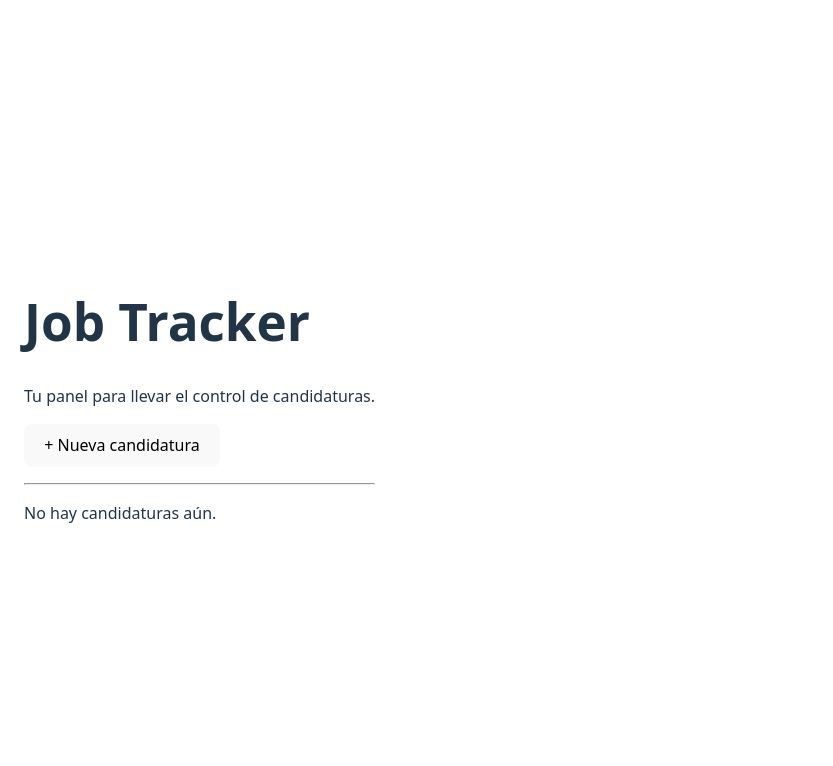
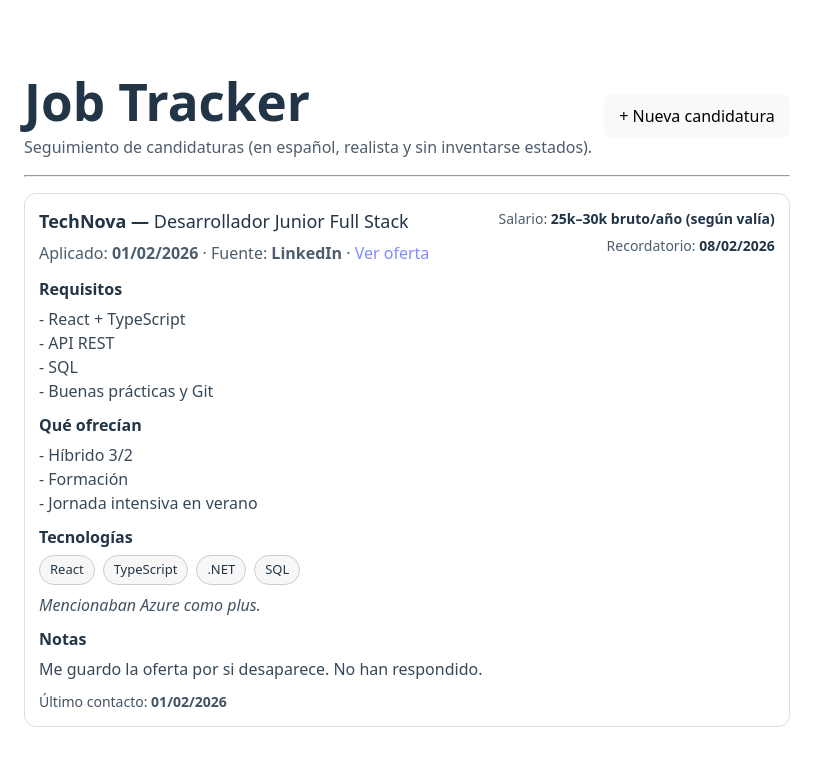
Before and after one commit to SergiEscue/job-tracker-frontend, a React (Vite) app: page / in a window 1280 px wide. Shown: the top 766 px of the page, without its empty margins (0-833 px from the left). Built offline with nearby package versions, Linux system fonts and the light colour scheme.

Commit message:
render mock candidaturas list

```diff
--- a/src/App.tsx
+++ b/src/App.tsx
@@ -1,14 +1,153 @@
+// src/App.tsx
+
+import { mockCandidaturas } from "./services/mockCandidaturas";
+import type { Candidatura } from "./types/candidatura";
+
+// Función helper para convertir "YYYY-MM-DD" a "DD/MM/YYYY"
+// Si no hay fecha, devolvemos "—"
+function formatISOToES(iso?: string) {
+  if (!iso) return "—";
+
+  // Separamos por "-" y reordenamos
+  const [y, m, d] = iso.split("-");
+  if (!y || !m || !d) return iso; // por si viene raro, lo mostramos tal cual
+
+  return `${d}/${m}/${y}`;
+}
+
 export default function App() {
   return (
-    <div style={{ padding: 24, fontFamily: "system-ui" }}>
-      <h1>Job Tracker</h1>
-      <p>Tu panel para llevar el control de candidaturas.</p>
+    // Contenedor principal: centrado, ancho máximo, padding
+    <div style={{ padding: 24, fontFamily: "system-ui", maxWidth: 980, margin: "0 auto" }}>
 
-      <button>+ Nueva candidatura</button>
+      {/* CABECERA: título + descripción + botón */}
+      <header style={{ display: "flex", justifyContent: "space-between", alignItems: "center", gap: 12 }}>
+        <div>
+          <h1 style={{ margin: 0 }}>Job Tracker</h1>
+          <p style={{ margin: "6px 0 0", opacity: 0.8 }}>
+            Seguimiento de candidaturas (en español, realista y sin inventarse estados).
+          </p>
+        </div>
+
+        {/* Botón todavía no hace nada; más adelante abrirá un formulario */}
+        <button style={{ padding: "10px 14px", cursor: "pointer" }}>
+          + Nueva candidatura
+        </button>
+      </header>
 
       <hr style={{ margin: "16px 0" }} />
 
-      <p>No hay candidaturas aún.</p>
+      {/* LISTA: aquí pintamos todas las candidaturas */}
+      <section style={{ display: "grid", gap: 12 }}>
+
+        {/* map() recorre el array y devuelve un <article> por cada candidatura */}
+        {mockCandidaturas.map((c: Candidatura) => (
+          <article
+            key={c.id} // key obligatorio en listas para que React optimice el render
+            style={{
+              border: "1px solid #ddd",
+              borderRadius: 12,
+              padding: 14,
+              background: "white",
+            }}
+          >
+            {/* FILA SUPERIOR: empresa/puesto + info derecha (salario/recordatorio) */}
+            <div style={{ display: "flex", justifyContent: "space-between", gap: 12, flexWrap: "wrap" }}>
+              <div>
+                <h2 style={{ margin: 0, fontSize: 18 }}>
+                  {c.empresa} — <span style={{ fontWeight: 500 }}>{c.puesto}</span>
+                </h2>
+
+                {/* Línea secundaria con fecha, fuente y link si existe */}
+                <p style={{ margin: "6px 0 0", opacity: 0.8 }}>
+                  Aplicado: <strong>{formatISOToES(c.fechaAplicacion)}</strong> · Fuente: <strong>{c.fuente}</strong>
+
+                  {/* Render condicional: si hay enlaceOferta, mostramos el link */}
+                  {c.enlaceOferta ? (
+                    <>
+                      {" "}·{" "}
+                      <a href={c.enlaceOferta} target="_blank" rel="noreferrer">
+                        Ver oferta
+                      </a>
+                    </>
+                  ) : null}
+                </p>
+              </div>
+
+              {/* Columna derecha: salario + recordatorio */}
+              <div style={{ textAlign: "right" }}>
+                <div style={{ fontSize: 14 }}>
+                  <span style={{ opacity: 0.8 }}>Salario:</span> <strong>{c.salario ?? "—"}</strong>
+                </div>
+                <div style={{ fontSize: 14, marginTop: 6 }}>
+                  <span style={{ opacity: 0.8 }}>Recordatorio:</span> <strong>{formatISOToES(c.recordatorio)}</strong>
+                </div>
+              </div>
+            </div>
+
+            {/* CUERPO: requisitos, ofrecían, tecnologías, notas, último contacto */}
+            <div style={{ marginTop: 12, display: "grid", gap: 10 }}>
+              <div>
+                <strong>Requisitos</strong>
+
+                {/* pre para respetar saltos de línea del texto */}
+                <pre style={{ margin: "6px 0 0", whiteSpace: "pre-wrap", fontFamily: "inherit", opacity: 0.9 }}>
+                  {c.requisitos}
+                </pre>
+              </div>
+
+              <div>
+                <strong>Qué ofrecían</strong>
+                <pre style={{ margin: "6px 0 0", whiteSpace: "pre-wrap", fontFamily: "inherit", opacity: 0.9 }}>
+                  {c.ofrecian}
+                </pre>
+              </div>
+
+              <div>
+                <strong>Tecnologías</strong>
+
+                {/* Tags: recorremos tecnologiasTags y pintamos una “píldora” por tag */}
+                <div style={{ marginTop: 6, display: "flex", gap: 8, flexWrap: "wrap" }}>
+                  {c.tecnologiasTags.map((t: string) => (
+                    <span
+                      key={t}
+                      style={{
+                        border: "1px solid #ccc",
+                        borderRadius: 999,
+                        padding: "4px 10px",
+                        fontSize: 13,
+                        background: "#f7f7f7",
+                      }}
+                    >
+                      {t}
+                    </span>
+                  ))}
+                </div>
+
+                {/* Texto extra de tecnologías: solo si existe */}
+                {c.tecnologiasNotas ? (
+                  <p style={{ margin: "8px 0 0", opacity: 0.85 }}>
+                    <em>{c.tecnologiasNotas}</em>
+                  </p>
+                ) : null}
+              </div>
+
+              {/* Notas: solo si hay */}
+              {c.notas ? (
+                <div>
+                  <strong>Notas</strong>
+                  <p style={{ margin: "6px 0 0", opacity: 0.9 }}>{c.notas}</p>
+                </div>
+              ) : null}
+
+              {/* Último contacto: siempre mostramos, pero si no hay fecha -> "—" */}
+              <div style={{ fontSize: 14, opacity: 0.85 }}>
+                <span>Último contacto:</span> <strong>{formatISOToES(c.ultimoContacto)}</strong>
+              </div>
+            </div>
+          </article>
+        ))}
+      </section>
     </div>
   );
 }
--- /dev/null
+++ b/src/services/mockCandidaturas.ts
@@ -0,0 +1,30 @@
+// src/services/mockCandidaturas.ts
+
+import type { Candidatura } from "../types/candidatura";
+
+// "mockCandidaturas" es un array con datos de ejemplo.
+// Lo ponemos en /services porque más adelante este archivo podría convertirse en:
+// - llamadas a API (fetch/axios)
+// - o un servicio que usa localStorage
+export const mockCandidaturas: Candidatura[] = [
+  {
+    id: "1",
+    empresa: "TechNova",
+    puesto: "Desarrollador Junior Full Stack",
+    fechaAplicacion: "2026-02-01",
+    fuente: "LinkedIn",
+    enlaceOferta: "https://example.com/oferta-1",
+
+    requisitos: "- React + TypeScript\n- API REST\n- SQL\n- Buenas prácticas y Git",
+    ofrecian: "- Híbrido 3/2\n- Formación\n- Jornada intensiva en verano",
+
+    tecnologiasTags: ["React", "TypeScript", ".NET", "SQL"],
+    tecnologiasNotas: "Mencionaban Azure como plus.",
+
+    salario: "25k–30k bruto/año (según valía)",
+    notas: "Me guardo la oferta por si desaparece. No han respondido.",
+
+    ultimoContacto: "2026-02-01",
+    recordatorio: "2026-02-08",
+  },
+];
--- /dev/null
+++ b/src/types/candidatura.ts
@@ -0,0 +1,41 @@
+// src/types/candidatura.ts
+
+// Fuente indica de dónde viene la oferta.
+// Esto es un "union type": solo permite estos valores exactos (evita typos).
+export type Fuente = "LinkedIn" | "InfoJobs" | "Web empresa" | "Recruiter" | "Otra";
+
+// Candidatura es el "modelo" principal de la app.
+// Si en el futuro lo conectamos a .NET + DB, este tipo te guía para mantener consistencia.
+export type Candidatura = {
+  id: string; // Identificador único (por ahora en mock; luego vendrá de DB)
+
+  empresa: string;
+  puesto: string;
+
+  // Guardamos fechas en formato ISO "YYYY-MM-DD".
+  // Ventaja: fácil de ordenar y compatible con backend.
+  fechaAplicacion: string;
+
+  fuente: Fuente;
+
+  // El enlace es opcional porque a veces la oferta se borra o no hay link.
+  enlaceOferta?: string;
+
+  // Requisitos y lo que ofrecían mejor en texto (la oferta real suele ser texto libre).
+  requisitos: string;
+  ofrecian: string;
+
+  // Tecnologías: aquí combinamos tags (lista) + notas libres (texto).
+  tecnologiasTags: string[];
+  tecnologiasNotas?: string;
+
+  // Salario: texto libre porque cada oferta lo expresa distinto.
+  salario?: string;
+
+  // Notas personales para ti (cómo fue la llamada, sensaciones, etc.)
+  notas?: string;
+
+  // Seguimiento: fechas opcionales porque no siempre hay contacto.
+  ultimoContacto?: string;
+  recordatorio?: string;
+};
```
